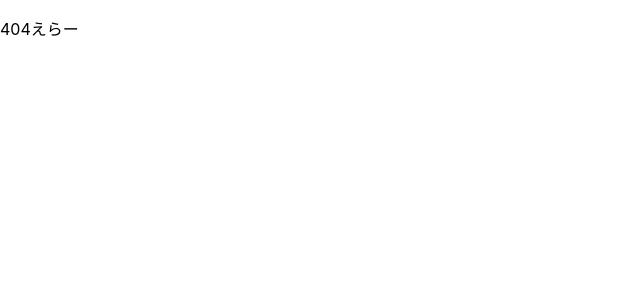
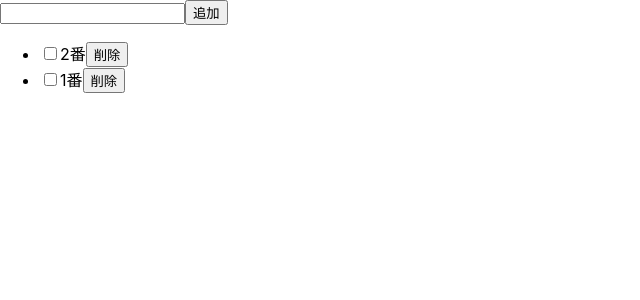
Before and after one commit to itagakis/react-sample-itagaki-fy22, a React (Create React App) app: page /component in a window 1280 px wide. Shown: the top 300 px of the page, without its empty margins (0-640 px from the left). Built offline with nearby package versions, Linux system fonts and the light colour scheme.

Commit message:
TODOリスト削除

```diff
--- a/src/index.tsx
+++ b/src/index.tsx
@@ -5,6 +5,7 @@
 import reportWebVitals from './reportWebVitals';
 import Howto from './pages/Howto/index';
 import Todo from './pages/Todo';
+import Components from './pages/Components';
 import Sample from './pages/Howto/sample/index'
 import { BrowserRouter, Routes, Route } from 'react-router-dom';
 
@@ -19,6 +20,7 @@
         <Route path='howto' element={<Howto />} />
         <Route path='howto/sample' element={<Sample />} />
         <Route path='todo' element={<Todo />} />
+        <Route path='component' element={<Components />} />
         <Route path='*' element={
           <main>
             <p>404えらー</p>
--- /dev/null
+++ b/src/pages/Components/TaskInput.tsx
@@ -0,0 +1,49 @@
+import React, { useState } from 'react'
+import { Task } from './Types'
+
+type Props = {
+    setTasks: React.Dispatch<React.SetStateAction<Task[]>>
+    tasks: Task[]
+}
+
+const TaskInput: React.FC<Props> = ({ setTasks, tasks }) => {
+    const [ inputTitle, setInputTitle ] = useState<string>('')
+    const [ count, setCount ] = useState<number>(tasks.length + 1)
+
+
+    const handleInputChange = (e: React.ChangeEvent<HTMLInputElement>) => {
+        setInputTitle(e.target.value)
+    }
+
+    const handleSubmit = () => {
+        setCount(count + 1)
+
+        const newTask: Task = {
+            id: count,
+            title: inputTitle,
+            done: false
+        }
+
+        setTasks([newTask, ...tasks])
+        setInputTitle('')
+
+    }
+
+    return (
+        <div>
+            <div className="inputForm">
+                <div className="inner">
+                    <input
+                        type="text"
+                        className="input"
+                        value={inputTitle}
+                        onChange={handleInputChange}
+                    />
+                    <button onClick={handleSubmit} className="btn is-primary">追加</button>
+                </div>
+            </div>
+        </div>
+    )
+}
+
+export default TaskInput
--- /dev/null
+++ b/src/pages/Components/TaskItem.tsx
@@ -0,0 +1,21 @@
+import React from "react"
+import { Task } from "./Types"
+
+type Props = {
+    task: Task
+    handleDelete: (task: Task) => void
+}
+
+const TaskItem: React.FC<Props> = ({task, handleDelete}) => {
+    return (
+        <li>
+            <label>
+                <input type="checkbox" className="checkbox-input" />
+                <span className="checkbox-label">{task.title}</span>
+            </label>
+            <button onClick={() => handleDelete(task)} className="btn is-delete">削除</button>
+        </li>
+    )
+}
+
+export default TaskItem
--- /dev/null
+++ b/src/pages/Components/TaskList.tsx
@@ -0,0 +1,33 @@
+import React from "react"
+import TaskItem from "./TaskItem"
+import { Task } from "./Types"
+
+type Props = {
+    tasks: Task[]
+    setTasks: React.Dispatch<React.SetStateAction<Task[]>>
+}
+
+const TaskList: React.FC<Props> = ({tasks, setTasks}) => {
+    const handleDelete = (task: Task) => {
+        setTasks(prev => prev.filter(t => t.id !== task.id))
+    }
+
+    return (
+        <div className="inner">
+        {
+            tasks.length <= 0 ? '登録されたTODOはありません' :
+            <ul className="task-list">
+            {tasks.map(task => (
+                <TaskItem
+                    key={task.id}
+                    task={task}
+                    handleDelete={handleDelete}
+                />
+            ))}
+            </ul>
+        }
+        </div>
+    )
+}
+
+export default TaskList
--- /dev/null
+++ b/src/pages/Components/Types.ts
@@ -0,0 +1,5 @@
+export type Task = {
+    id: number
+    title: string
+    done: boolean
+}
--- /dev/null
+++ b/src/pages/Components/index.tsx
@@ -0,0 +1,29 @@
+import React, { useState } from "react";
+import TaskInput from "./TaskInput";
+import TaskList from "./TaskList";
+import { Task } from "./Types";
+
+const initialState: Task[] = [
+    {
+        id: 2,
+        title: '2番',
+        done: false
+    },
+    {
+        id: 1,
+        title: '1番',
+        done: false
+    }
+]
+
+const Components: React.FC = () => {
+    const [tasks, setTasks] = useState(initialState)
+    return (
+        <div>
+            <TaskInput setTasks={setTasks} tasks={tasks} />
+            <TaskList setTasks={setTasks} tasks={tasks} />
+        </div>
+    )
+}
+
+export default Components
```
